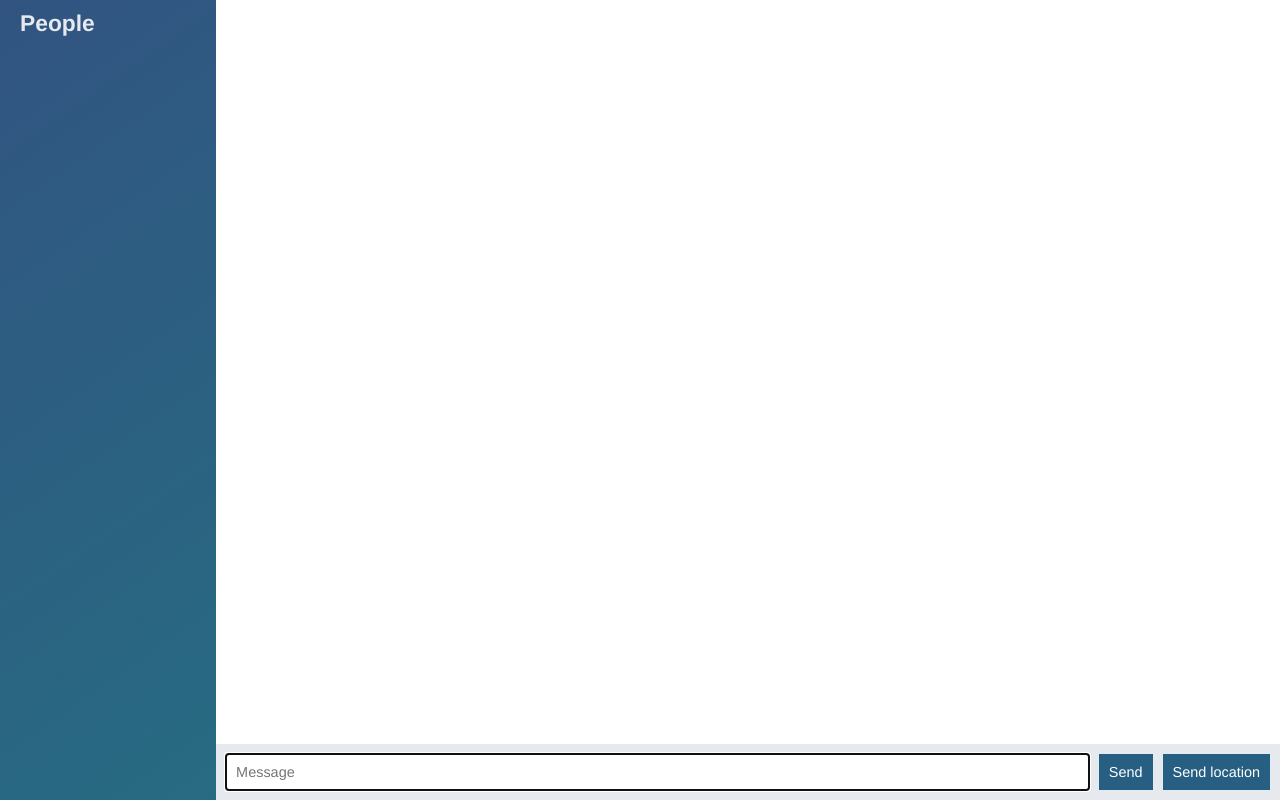
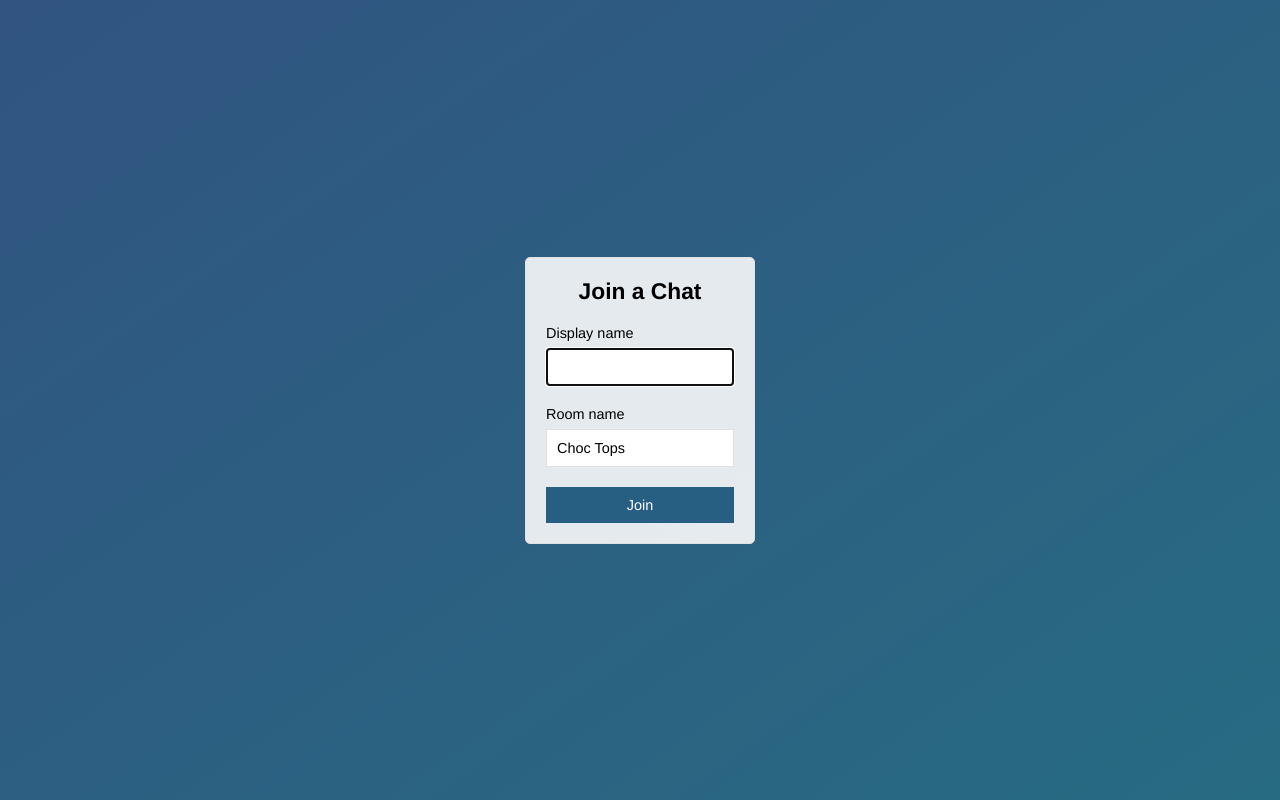
Before and after one commit to thbach/node-chat-app, a website: page public/index.html in a window 1280 px wide. Drawn offline with nearby package versions, Linux system fonts and the light colour scheme; no server answers.

Commit message:
added join room page

```diff
--- a/public/index.html
+++ b/public/index.html
@@ -2,57 +2,32 @@
 
 <head>
   <meta charset="UTF-8">
-  <meta name="viewport" content="width=device-width, initial-scale=1.0">
+  <meta name="viewport" content="width=device-width, initial-scale=1.0, user-scalable=no">
   <meta http-equiv="X-UA-Compatible" content="ie=edge">
   <link rel="stylesheet" href="./css/styles.css">
-  <title>Node Chat App</title>
+  <title>Join | ChatApp</title>
 </head>
 
-<body class="chat">
-  <div class="chat__sidebar">
-    <h3>People</h3>
-    <div id="users"></div>
+<body class="centered-form">
+  <div class="centered-form__form">
+    <form action="/chat.html">
+      <div class="form-field">
+        <h3>Join a Chat</h3>
+      </div>
+      <div class="form-field">
+        <label>Display name</label>
+        <input type="text" name="name" autofocus />
+      </div>
+      <div class="form-field">
+        <label>Room name</label>
+        <input type="text" name="room" value="Choc Tops" />
+      </div>
+      <div class="form-field">
+        <button>Join</button>
+      </div>
+    </form>
   </div>
 
-  <div class="chat__main">
-    <ol id="messages" class="chat__messages"></ol>
-    <div class="chat__footer">
-      <form id="message-form">
-        <input id="message" name="message" type="text" placeholder="Message" autofocus autocomplete="off" />
-        <button>Send</button>
-      </form>
-      <button id="send-location">Send location</button>
-    </div>
-  </div>
-
-  <script id="message-template" type="text/template">
-    <li class="message">
-      <div class="message__title">
-        <h4>{{from}}</h4>
-        <span>{{createdAt}}</span>
-      </div>
-      <div class="message__body"><p>{{text}}</p></div>
-    </li>
-  </script>
-
-  <script id="location-message-template" type="text/template">
-    <li class="message">
-      <div class="message__title">
-        <h4>{{from}}</h4>
-        <span>{{createdAt}}</span>
-      </div>
-      <div class="message__body">
-        <p>
-          <a target="_blank" href={{url}}>My current location</a>
-        </p>
-      </div>
-    </li>
-  </script>
-
-  <script src="/socket.io/socket.io.js"></script>
-  <script src="./js/libs/moment.js"></script>
-  <script src="./js/libs/handlebars-v4.0.12.js"></script>
-  <script src="./js/index.js"></script>
 </body>
 
 </html>
```
Also changed, not shown: public/chat.html (added, +58 -0 lines), public/js/chat.js (renamed from public/js/index.js).
